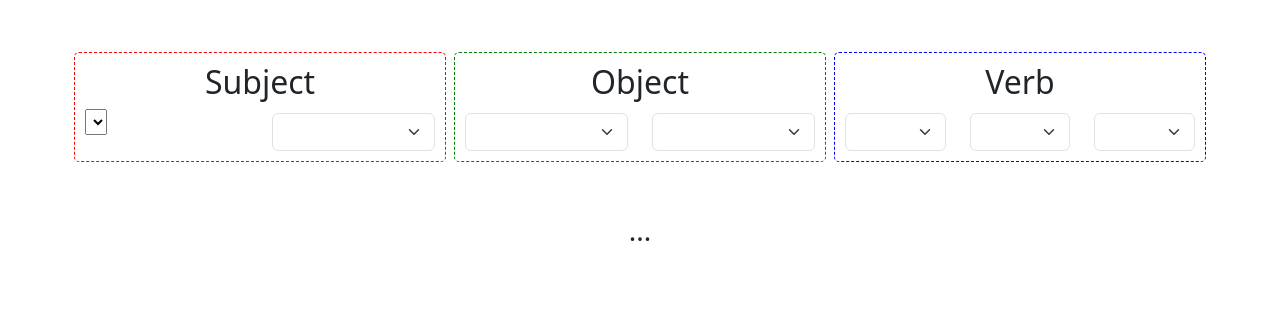
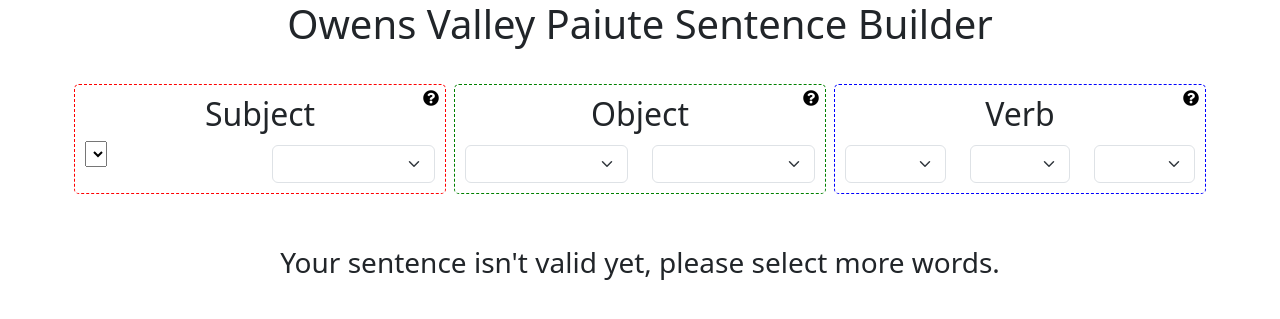
Before and after one commit to kubishi/yaduha, a Flask app: page / in a window 1280 px wide. Shown: the top 319 px of the page. Run offline with Flask 3, Linux system fonts and the light colour scheme; lists and menus that the app fills with data are empty; some libraries are stand-ins or nearby versions.

Commit message:
Adds help buttons

```diff
--- a/static/css/style.css
+++ b/static/css/style.css
@@ -12,3 +12,18 @@
         padding-right: 0px !important;
     }
 }
+
+
+.icon-button {
+    background: none;
+    border: none;
+    color: #000;
+    position: absolute;
+    top: 0;
+    right: 0;
+    z-index: 10;
+}
+
+.icon-button:hover {
+    color: #555555;
+}
--- a/static/js/script.js
+++ b/static/js/script.js
@@ -30,7 +30,6 @@ function setChoices(dropdownID, choices, value, requirement) {
         choicesDropdown.setValue([value])
     } else {
         choicesDropdown.removeActiveItems()
-        console.log(`Clearing ${dropdownID}...`)
     }
 
     // set the requirement
@@ -114,8 +113,7 @@ function updateDropdowns() {
             // remove translation
             $('#translation').html("")
         } else {
-            // if sentence is empty, set contents of #sentence to "..."
-            $('#sentence').html("...")
+            $('#sentence').html("Your sentence isn't valid yet, please select more words.")
             // make btn-translate invisible
             $('#btn-translate').css('display', 'none')
             // remove translation
@@ -165,7 +163,31 @@ $('#btn-translate').click(function() {
     });
 })
 
+$(function () {
+    $('[data-toggle="help-subject-popover"]').popover()
+    $('[data-toggle="help-verb-popover"]').popover()
+    $('[data-toggle="help-object-popover"]').popover()
+})
+
 // call updateDropdowns() when the page loads
 $(document).ready(function() {
+    $('#help-subject-popover').popover({
+        title: 'What is a subject?',
+        content: $('#help-subject').html(),
+        html: true
+    });
+
+    $('#help-verb-popover').popover({
+        title: 'What is a verb?',
+        content: $('#help-verb').html(),
+        html: true
+    });
+
+    $('#help-object-popover').popover({
+        title: 'What is an object?',
+        content: $('#help-object').html(),
+        html: true
+    });
+
     updateDropdowns()
 })
--- a/templates/content.html
+++ b/templates/content.html
@@ -1,8 +1,20 @@
-<div class="container mt-5">
+<div class="container">
+    {% include 'help_subject.html' %}
+    {% include 'help_object.html' %}
+    {% include 'help_verb.html' %}
+    <div class="row mb-4">
+        <div class="col">
+            <h1 style="text-align: center;">Owens Valley Paiute Sentence Builder</h1>
+        </div>
+    </div>
     <div class="row">
         <div class="col col-12 col-md-4 p-1">
-            <div style="border: 1px dashed red; border-radius: 5px; padding: 10px;">
-                <h2 style="text-align: center;">Subject</h2>
+            <div class="position-relative" style="border: 1px dashed red; border-radius: 5px; padding: 10px;">
+                <!-- add ? icon popover -->
+                <h2 class="text-center">Subject</h2>
+                <button type="button" class="icon-button" id="help-subject-popover" data-toggle="popover">
+                    <i class="fas fa-question-circle"></i>
+                </button>
                 <div class="row">
                     <div class="col">
                         <select id="subject-noun" aria-label="subject-noun" onchange="updateDropdowns()">
@@ -18,8 +30,11 @@
             </div>
         </div>
         <div class="col col-12 col-md-4 p-1">
-            <div style="border: 1px dashed green; border-radius: 5px; padding: 10px;">
+            <div class="position-relative" style="border: 1px dashed green; border-radius: 5px; padding: 10px;">
                 <h2 style="text-align: center;">Object</h2>
+                <button type="button" class="icon-button" id="help-object-popover" data-toggle="popover">
+                    <i class="fas fa-question-circle"></i>
+                </button>
                 <!-- Object Dropdown -->
                 <div class="row">
                     <div class="col">
@@ -36,8 +51,11 @@
             </div>
         </div>
         <div class="col col-12 col-md-4 p-1">
-            <div style="border: 1px dashed blue; border-radius: 5px; padding: 10px;">
+            <div class="position-relative" style="border: 1px dashed blue; border-radius: 5px; padding: 10px;">
                 <h2 style="text-align: center;">Verb</h2>
+                <button type="button" class="icon-button" id="help-verb-popover" data-toggle="popover">
+                    <i class="fas fa-question-circle"></i>
+                </button>
                 <!-- Verb Dropdown -->
                 <div class="row">
                     <!-- object pronoun -->
--- /dev/null
+++ b/templates/help_object.html
@@ -0,0 +1,9 @@
+<div id="help-object" style="display: none;">
+    The <b>object</b> of a sentence is the person or thing that is receiving the action.
+    For example, in the sentence <i>the dog is chasing the cat</i>, the <b>object</b> is <i>the cat</i>.
+    In Paiute, if the <b>object</b> is not a <b>pronoun</b> (like I, you, he, she, it, we, or they), then it must be followed by a <b>suffix</b>
+    either <b>-neika</b> (indicating the object is near/visible) or <b>-noka</b> (indicating the object is far/not visible).
+    <br><br>
+    Not all sentences have objects. For example, in the sentence <i>the dog is running</i>, there is no object.
+    In these cases, you'll find that the <b>object</b> dropdowns are disabled.
+</div>
--- /dev/null
+++ b/templates/help_subject.html
@@ -0,0 +1,6 @@
+<div id="help-subject" style="display: none;">
+    The <b>subject</b> of a sentence is the person or thing that is doing the action.
+    For example, in the sentence <i>the dog is running</i>, the <b>subject</b> is <i>the dog</i>.
+    In Paiute, if the <b>subject</b> is not a <b>pronoun</b> (like I, you, he, she, it, we, or they), then it must be followed by a <b>suffix</b>
+    either <b>-ii</b> (indicating the subject is near/visible) or <b>-uu</b> (indicating the subject is far/not visible).
+</div>
--- /dev/null
+++ b/templates/help_verb.html
@@ -0,0 +1,7 @@
+<div id="help-verb" style="display: none;">
+    The <b>verb</b> is the action that is being done. For example, in the sentence <i>the dog is running</i>, the <b>verb</b> is <i>run</i>.
+    In Paiute, the <b>verb tense</b> is indicated by a <b>suffix</b> on the verb. For example, the suffix <b>-wei</b> indicates that the verb is in the <b>future tense</b>.
+    <br><br>
+    Transitive verbs (verbs that have an object) may be prefixed by an <b>object pronoun</b> (like ü-, which means you) to indicate the object.
+    If an object is specified, a <b>matching</b> object pronoun must be used.
+</div>
--- a/templates/index.html
+++ b/templates/index.html
@@ -9,6 +9,7 @@
     <title>Sentence Builder</title>
     <link rel="stylesheet" href="https://cdn.jsdelivr.net/npm/choices.js/public/assets/styles/base.min.css" />
     <link rel="stylesheet" href="https://cdn.jsdelivr.net/npm/choices.js/public/assets/styles/choices.min.css" />
+    <link rel="stylesheet" href="https://cdnjs.cloudflare.com/ajax/libs/font-awesome/5.11.2/css/all.css">
     <link href="https://cdn.jsdelivr.net/npm/bootstrap@5.3.0/dist/css/bootstrap.min.css" rel="stylesheet" integrity="sha384-9ndCyUaIbzAi2FUVXJi0CjmCapSmO7SnpJef0486qhLnuZ2cdeRhO02iuK6FUUVM" crossorigin="anonymous">
     <link rel="stylesheet" href="{{ url_for('static', filename='css/style.css') }}">
 </head>
```
